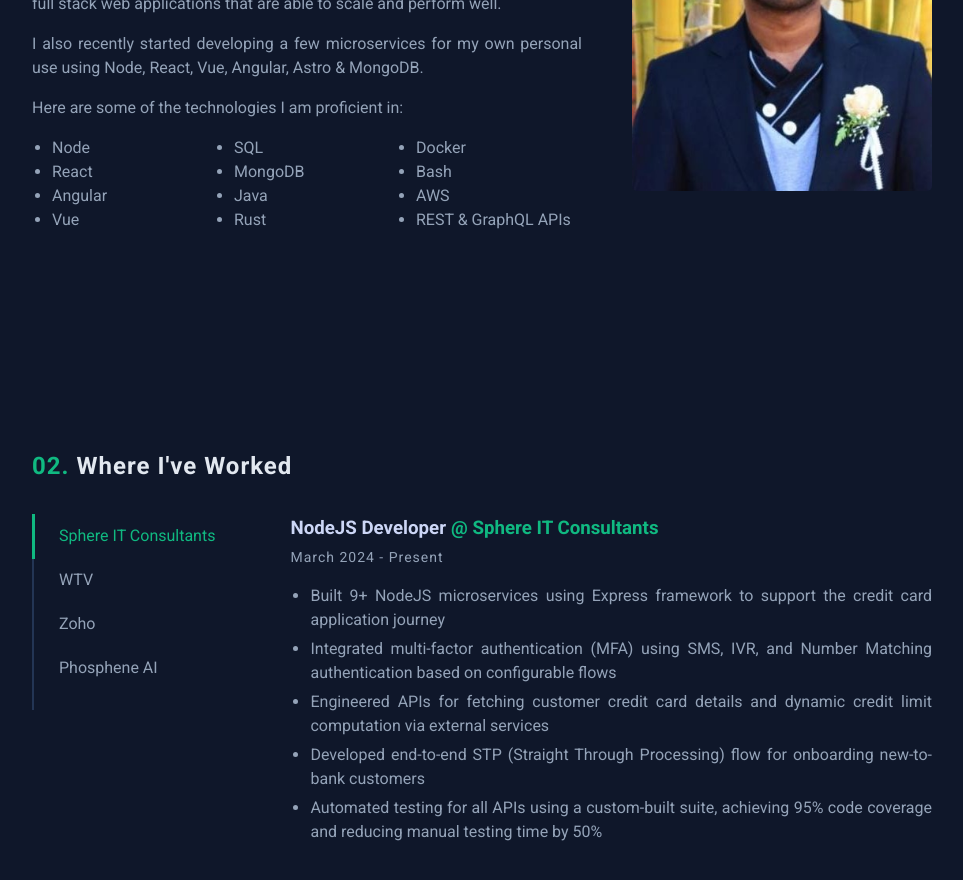
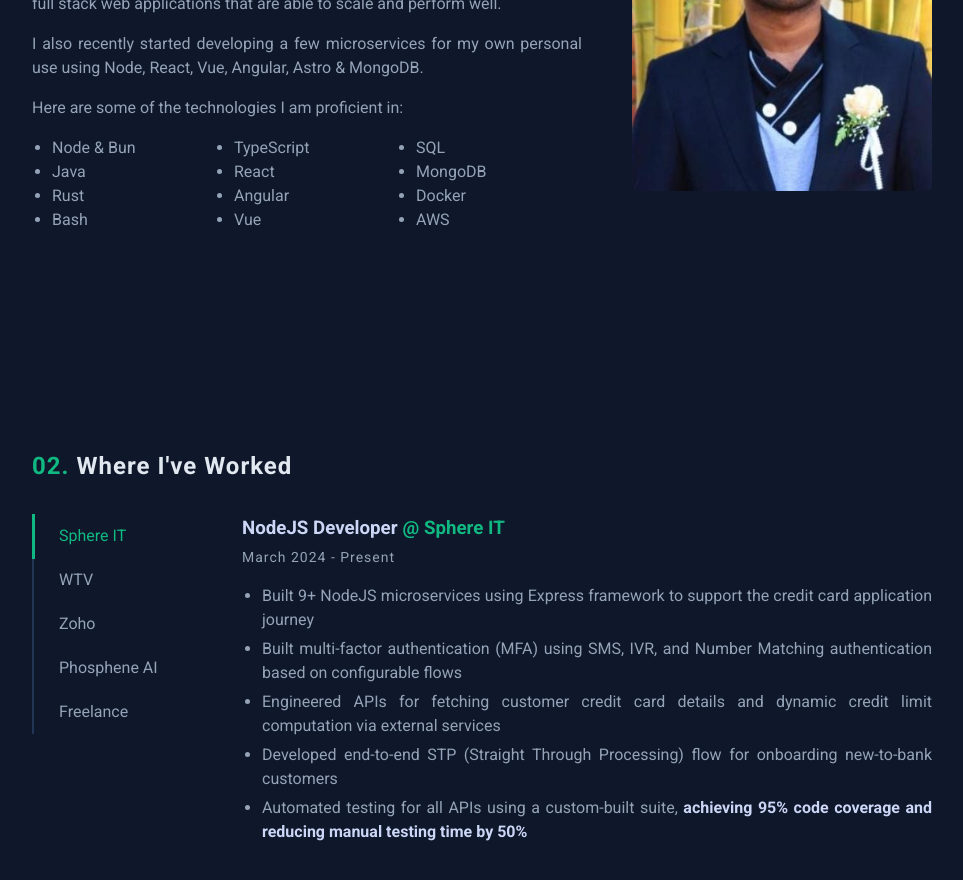
Before and after one commit to leanderpaul/leanderpaul.github.io, a Vue app: page / in a window 1280 px wide. Shown: the part 1180-2060 px from the top of the page, without its empty margins (158-1121 px from the left). Built offline with nearby package versions, Linux system fonts and the light colour scheme.

Commit message:
fix: active bar on horizontal scroll

```diff
--- a/src/data.ts
+++ b/src/data.ts
@@ -51,17 +51,17 @@ export const experiences: Experience[] = [
   {
     startDate: 'March 2024',
     endDate: 'Present',
-    company: 'Sphere IT Consultants',
+    company: 'Sphere IT',
     client: 'Emirates NBD Bank',
     clientUrl: 'https://www.emiratesnbd.com/en',
     companyUrl: 'https://sphereitglobal.com',
     designation: 'NodeJS Developer',
     description: [
       'Built 9+ NodeJS microservices using Express framework to support the credit card application journey',
-      'Integrated multi-factor authentication (MFA) using SMS, IVR, and Number Matching authentication based on configurable flows',
+      'Built multi-factor authentication (MFA) using SMS, IVR, and Number Matching authentication based on configurable flows',
       'Engineered APIs for fetching customer credit card details and dynamic credit limit computation via external services',
       'Developed end-to-end STP (Straight Through Processing) flow for onboarding new-to-bank customers',
-      'Automated testing for all APIs using a custom-built suite, achieving 95% code coverage and reducing manual testing time by 50%',
+      'Automated testing for all APIs using a custom-built suite, *achieving 95% code coverage and reducing manual testing time by 50%*',
     ],
   },
   {
@@ -109,9 +109,10 @@ export const experiences: Experience[] = [
   {
     startDate: 'April 2017',
     endDate: 'March 2018',
+    company: 'Freelance',
     designation: 'Freelance Web Developer',
     description: [
-      'Built and deployed 2 web applications (Bluebell - a frontend form app, and Jute Emporium - an e-commerce site)',
+      '*Built and deployed 2 web applications* (Bluebell - a frontend form app, and Jute Emporium - an e-commerce site)',
       'Integrated Razorpay for secure online payments and implemented dynamic order tracking with email notifications',
       'Developed custom admin panels for stock and order management',
       'Deployed both apps on AWS EC2, ensuring scalability and uptime',
--- a/src/pages/home/about-me.component.vue
+++ b/src/pages/home/about-me.component.vue
@@ -4,7 +4,7 @@
     <div class="content">
       <div class="profile">
         <p>
-          Hello! My name is Leander and I enjoying creating applications for the web. My interest in web development started back in 2018
+          Hello! My name is Leander and I enjoying creating applications for the web. My interest in web development started back in 2017
           when I learnt about web development using NodeJS in a bootcamp. I have been learning and building web applications ever since.
         </p>
         <p>
@@ -19,18 +19,20 @@
         </p>
         <p>Here are some of the technologies I am proficient in:</p>
         <ul>
-          <li>Node</li>
+          <li>Node & Bun</li>
+          <li>Java</li>
+          <li>Rust</li>
+          <li>Bash</li>
+
+          <li>TypeScript</li>
           <li>React</li>
           <li>Angular</li>
           <li>Vue</li>
+
           <li>SQL</li>
           <li>MongoDB</li>
-          <li>Java</li>
-          <li>Rust</li>
           <li>Docker</li>
-          <li>Bash</li>
           <li>AWS</li>
-          <li>REST & GraphQL APIs</li>
         </ul>
       </div>
       <div>
--- a/src/pages/home/experience.component.vue
+++ b/src/pages/home/experience.component.vue
@@ -1,5 +1,5 @@
 <script lang="ts" setup>
-import { onMounted, reactive, ref } from 'vue';
+import { onMounted, onUnmounted, reactive, ref } from 'vue';
 import { experiences, type Experience } from '@app/data';
 
 const activeTab = ref(experiences[0] as Experience);
@@ -25,7 +25,14 @@ function parseDescription(description: string) {
   return parts.map(part => ({ isBold: isBold(part), text: part.replace(/\*/g, '') }));
 }
 
-onMounted(() => (window.addEventListener('resize', positionActiveIndicator), positionActiveIndicator()));
+onMounted(() => {
+  window.addEventListener('resize', positionActiveIndicator);
+  setTimeout(positionActiveIndicator, window.innerWidth <= 768 ? 100 : 0);
+});
+
+onUnmounted(() => {
+  window.removeEventListener('resize', positionActiveIndicator);
+});
 </script>
 <template>
   <div id="experience" class="section">
@@ -66,6 +73,7 @@ onMounted(() => (window.addEventListener('resize', positionActiveIndicator), pos
 
 .tab-title {
   display: flex;
+  position: relative;
 }
 
 .tab-title > button {
@@ -75,7 +83,7 @@ onMounted(() => (window.addEventListener('resize', positionActiveIndicator), pos
   padding: 10px 25px;
   font: inherit;
   cursor: pointer;
-  width: 100%;
+  width: 160px;
   text-align: left;
 }
 
@@ -153,7 +161,7 @@ onMounted(() => (window.addEventListener('resize', positionActiveIndicator), pos
   }
 
   .active-indicator {
-    width: 120px;
+    width: 130px;
     height: 3px;
     margin-top: 43px;
   }
```
